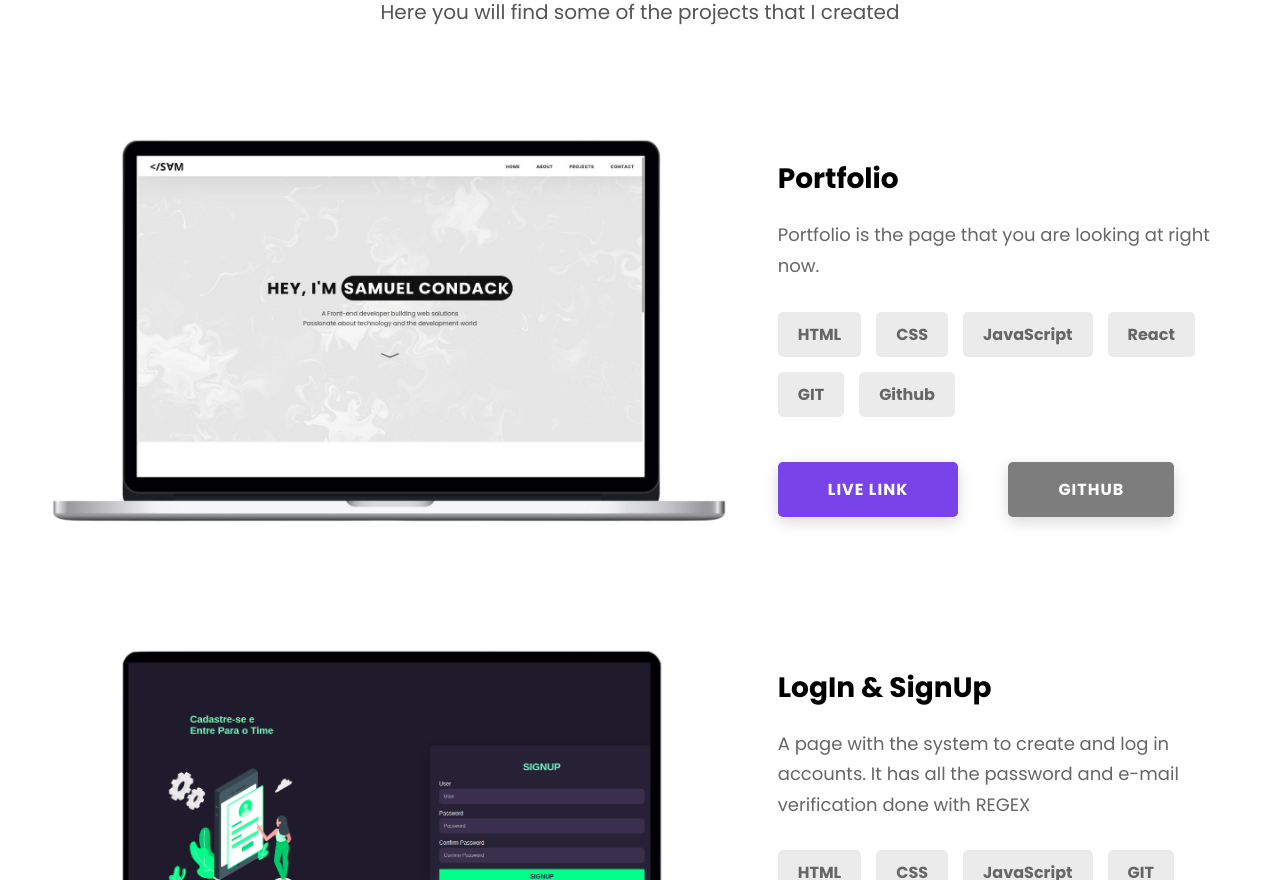
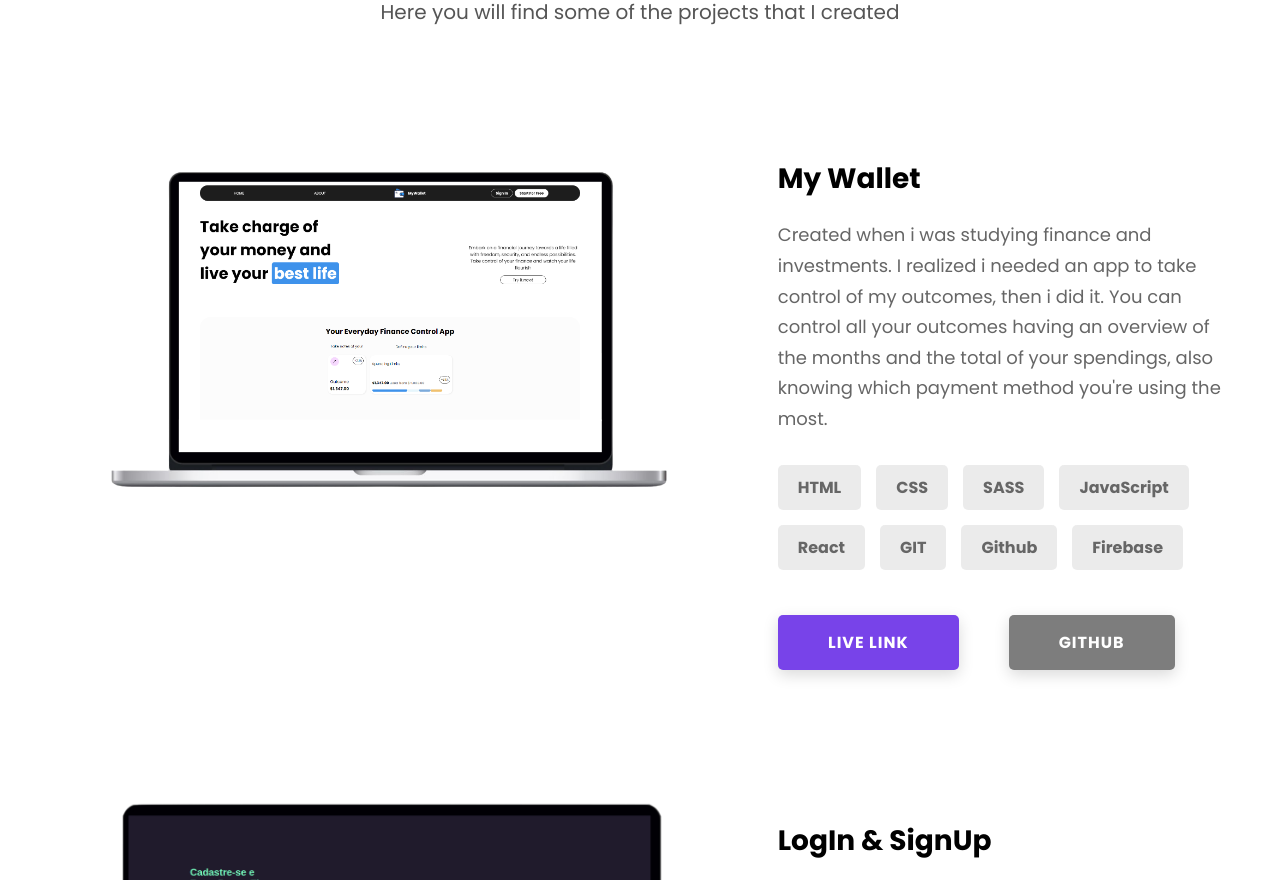
Before and after one commit to SamuelCondack/Portfolio, a React (Vite) app: page / in a window 1280 px wide. Shown: the part 1920-2800 px from the top of the page. Built offline with nearby package versions, Linux system fonts and the light colour scheme.

Commit message:
feat: add project number 3

```diff
--- a/package.json
+++ b/package.json
@@ -10,6 +10,7 @@
     "preview": "vite preview"
   },
   "dependencies": {
+    "aos": "^2.3.4",
     "react": "^18.2.0",
     "react-dom": "^18.2.0"
   },
--- a/src/Pages/About/About.jsx
+++ b/src/Pages/About/About.jsx
@@ -1,36 +1,101 @@
-import styles from "./About.module.css"
+import styles from "./About.module.css";
+import AOS from "aos";
+import "aos/dist/aos.css";
+
+AOS.init();
 
 export default function About() {
   return (
     <div id="about" className={styles.aboutContainer}>
-            <div className={styles.main}>
+      <div
+        className={styles.main}
+        data-aos="fade-up"
+        data-aos-easing="ease"
+        data-aos-duration="1600"
+      >
         <h2 className={styles.aboutTitle}>About me</h2>
-                <p className={styles.aboutSubtitle}>Here you can see more information about me and my current programming skills</p>
+        <p className={styles.aboutSubtitle}>
+          Here you can see more information about me and my current programming
+          skills
+        </p>
         <div className={styles.aboutContent}>
           <div className={styles.aboutContentContainer}>
             <h3 className={styles.aboutContentTitle}>A Little About Me</h3>
             <div className={styles.aboutContentTexts}>
-                            <p className={styles.aboutContentParagraphs}>I'm a <strong>Frontend Developer</strong> and a <strong>Software Engineering Student</strong>.I build Web Applications focused in extract and implement the best ideas. You can check some of my Projects in the next section.
+              <p className={styles.aboutContentParagraphs}>
+                I'm a <strong>Frontend Developer</strong> and a{" "}
+                <strong>Software Engineering Student</strong>.I build Web
+                Applications focused in extract and implement the best ideas.
+                You can check some of my Projects in the next section.
               </p>
-                            <p className={styles.aboutContentParagraphs}>I am also in <a className={styles.aboutContentLinks} href="https://github.com/SamuelCondack" target="_blank"><strong>Github</strong></a> and <a className={styles.aboutContentLinks} href="https://www.linkedin.com/in/samuelcondack/" target="_blank"><strong>LinkedIn</strong></a>. You may contact me there.</p>
-                            <p className={styles.aboutContentParagraphs}>I'm open to <strong>Job</strong> opportunities where i can contribute, learn and grow. If you have a good opportunity that matches my skills then don't hesitate to <strong>contact</strong> me </p>
+              <p className={styles.aboutContentParagraphs}>
+                I am also in{" "}
+                <a
+                  className={styles.aboutContentLinks}
+                  href="https://github.com/SamuelCondack"
+                  target="_blank"
+                >
+                  <strong>Github</strong>
+                </a>{" "}
+                and{" "}
+                <a
+                  className={styles.aboutContentLinks}
+                  href="https://www.linkedin.com/in/samuelcondack/"
+                  target="_blank"
+                >
+                  <strong>LinkedIn</strong>
+                </a>
+                . You may contact me there.
+              </p>
+              <p className={styles.aboutContentParagraphs}>
+                I'm open to <strong>Job</strong> opportunities where i can
+                contribute, learn and grow. If you have a good opportunity that
+                matches my skills then don't hesitate to{" "}
+                <strong>contact</strong> me{" "}
+              </p>
             </div>
           </div>
           <div className={styles.aboutContentSkills}>
             <h3 className={styles.aboutContentTitle}>My Skills</h3>
             <div className={styles.skills}>
-                                <div className={styles.skill}>HTML</div>
-                                <div className={styles.skill}>CSS</div>
-                                <div className={styles.skill}>JavaScript</div>
-                                <div className={styles.skill}>React</div>
-                                <div className={styles.skill}>SASS</div>
-                                <div className={styles.skill}>GIT</div>
-                                <div className={styles.skill}>Github</div>
-                                <div className={styles.skill}>Terminal</div>
+              <div
+                className={styles.skill}
+                data-aos="zoom-out-up"
+                data-aos-easing="ease"
+                data-aos-duration="1600"
+              >
+                HTML
+              </div>
+              <div
+                className={styles.skill}
+                data-aos="zoom-out-up"
+                data-aos-easing="ease"
+                data-aos-duration="1700"
+              >
+                CSS
+              </div>
+              <div className={styles.skill} data-aos="zoom-out-up"
+        data-aos-easing="ease"
+        data-aos-duration="1800">JavaScript</div>
+              <div className={styles.skill} data-aos="zoom-out-up"
+        data-aos-easing="ease"
+        data-aos-duration="1900">React</div>
+              <div className={styles.skill} data-aos="zoom-out-up"
+        data-aos-easing="ease"
+        data-aos-duration="2000">SASS</div>
+              <div className={styles.skill} data-aos="zoom-out-up"
+        data-aos-easing="ease"
+        data-aos-duration="2100">GIT</div>
+              <div className={styles.skill} data-aos="zoom-out-up"
+        data-aos-easing="ease"
+        data-aos-duration="2200">Github</div>
+              <div className={styles.skill} data-aos="zoom-out-up"
+        data-aos-easing="ease"
+        data-aos-duration="2300">Terminal</div>
             </div>
           </div>
         </div>
       </div>
     </div>
-    )
+  );
 }
--- a/src/Pages/About/About.module.css
+++ b/src/Pages/About/About.module.css
@@ -78,6 +78,12 @@
     border-radius: 5px;
     font-weight: 600;
     color: #666;
+    transition: .4s;
+}
+.skill:hover{
+    transform: scale(1.05);
+    color: #7843e9;
+    background-color: #f7f7f7;
 }
 
 @media only screen and (max-width: 56.25em){
--- a/src/Pages/Projects/Projects.jsx
+++ b/src/Pages/Projects/Projects.jsx
@@ -1,23 +1,123 @@
-import styles from './Projects.module.css'
-import Project1 from '../../Images/Project1.png'
-import Project2 from '../../Images/Project2.png'
+import styles from "./Projects.module.css";
+import Project1 from "../../Images/Project1.png";
+import Project2 from "../../Images/Project2.png";
+import Project3 from "../../Images/Project3.png";
+import AOS from "aos";
+import "aos/dist/aos.css";
 
-export default function Projects(){
-    return(
-        <section id='projects' className={styles.projects}>
+AOS.init();
+
+export default function Projects() {
+  return (
+    <section id="projects" className={styles.projects}>
       <div className={styles.main}>
         <h2 className={styles.heading}>
           <span className={styles.headingTitle}>Projects</span>
-                    <span className={styles.headingDescription}>Here you will find some of the projects that I created</span>
+          <span className={styles.headingDescription}>
+            Here you will find some of the projects that I created
+          </span>
         </h2>
         <div className={styles.projectsContent}>
           <div className={styles.projectsRow}>
             <div className={styles.rowImgContainer}>
-                            <img className={styles.projectsRowImg} src={Project1} alt="Project image" loading='lazy'/>
+              <img
+                className={styles.projectsRowImg}
+                src={Project3}
+                alt="Project image"
+                loading="lazy"
+              />
+            </div>
+            <div className={styles.projectsRowContent}>
+              <h3 className={styles.projectsRowContentTitle}>My Wallet</h3>
+              <p className={styles.projectsRowContentDescription}>
+                Created when i was studying finance and investments. I realized i needed an app to take control of my outcomes, then i did it. You can control all your outcomes having an overview of the months and the total of your spendings, also knowing which payment method you're using the most.
+              </p>
+              <div className={styles.skills}>
+                <div className={styles.skill}>HTML</div>
+                <div className={styles.skill}>CSS</div>
+                <div className={styles.skill}>SASS</div>
+                <div className={styles.skill}>JavaScript</div>
+                <div className={styles.skill}>React</div>
+                <div className={styles.skill}>GIT</div>
+                <div className={styles.skill}>Github</div>
+                <div className={styles.skill}>Firebase</div>
+              </div>
+              <div className={styles.buttons} data-aos="flip-up"
+        data-aos-easing="ease"
+        data-aos-duration="1600">
+                <a
+                  className={styles.projectsButton}
+                  href="https://itsmywallet.netlify.app/"
+                  target="_blank"
+                >
+                  Live Link
+                </a>
+                <a
+                  className={styles.gitHubButton}
+                  href="https://github.com/SamuelCondack/My-Wallet"
+                  target="_blank"
+                >
+                  GitHub
+                </a>
+              </div>
+            </div>
+          </div>
+          <div className={styles.projectsRow}>
+            <div className={styles.rowImgContainer}>
+              <img
+                className={styles.projectsRowImg}
+                src={Project2}
+                alt="Project image"
+                loading="lazy"
+              />
+            </div>
+            <div className={styles.projectsRowContent}>
+              <h3 className={styles.projectsRowContentTitle}>LogIn & SignUp</h3>
+              <p className={styles.projectsRowContentDescription}>
+                A page with the system to create and log in accounts. It has all
+                the password and e-mail verification done with REGEX
+              </p>
+              <div className={styles.skills}>
+                <div className={styles.skill}>HTML</div>
+                <div className={styles.skill}>CSS</div>
+                <div className={styles.skill}>JavaScript</div>
+                <div className={styles.skill}>GIT</div>
+                <div className={styles.skill}>Github</div>
+              </div>
+              <div className={styles.buttons} data-aos="flip-up"
+        data-aos-easing="ease"
+        data-aos-duration="1600">
+                <a
+                  className={styles.projectsButton}
+                  href="https://sam-login-signup.netlify.app/"
+                  target="_blank"
+                >
+                  Live Link
+                </a>
+                <a
+                  className={styles.gitHubButton}
+                  href="https://github.com/SamuelCondack/Login-Signup"
+                  target="_blank"
+                >
+                  GitHub
+                </a>
+              </div>
+            </div>
+          </div>
+          <div className={styles.projectsRow}>
+            <div className={styles.rowImgContainer}>
+              <img
+                className={styles.projectsRowImg}
+                src={Project1}
+                alt="Project image"
+                loading="lazy"
+              />
             </div>
             <div className={styles.projectsRowContent}>
               <h3 className={styles.projectsRowContentTitle}>Portfolio</h3>
-                            <p className={styles.projectsRowContentDescription}>Portfolio is the page that you are looking at right now.</p>
+              <p className={styles.projectsRowContentDescription}>
+                Portfolio is the page that you are looking at right now.
+              </p>
               <div className={styles.skills}>
                 <div className={styles.skill}>HTML</div>
                 <div className={styles.skill}>CSS</div>
@@ -26,34 +126,28 @@ export default function Projects(){
                 <div className={styles.skill}>GIT</div>
                 <div className={styles.skill}>Github</div>
               </div>
-                            <div className={styles.buttons}>
-                                <a className={styles.projectsButton} href="https://samuelcondack.netlify.app/" target='_blank'>Live Link</a>
-                                <a className={styles.gitHubButton} href="https://github.com/SamuelCondack/Portfolio" target='_blank'>GitHub</a>
-                            </div>
-                        </div>
-                    </div>
-                    <div className={styles.projectsRow}>
-                        <div className={styles.rowImgContainer}>
-                            <img className={styles.projectsRowImg} src={Project2} alt="Project image" loading='lazy'/>
-                        </div>
-                        <div className={styles.projectsRowContent}>
-                            <h3 className={styles.projectsRowContentTitle}>LogIn & SignUp</h3>
-                            <p className={styles.projectsRowContentDescription}>A page with the system to create and log in accounts. It has all the password and e-mail verification done with REGEX</p>
-                            <div className={styles.skills}>
-                                <div className={styles.skill}>HTML</div>
-                                <div className={styles.skill}>CSS</div>
-                                <div className={styles.skill}>JavaScript</div>
-                                <div className={styles.skill}>GIT</div>
-                                <div className={styles.skill}>Github</div>
-                            </div>
-                            <div className={styles.buttons}>
-                                <a className={styles.projectsButton} href="https://sam-login-signup.netlify.app/" target='_blank'>Live Link</a>
-                                <a className={styles.gitHubButton} href="https://github.com/SamuelCondack/Login-Signup" target='_blank'>GitHub</a>
+              <div className={styles.buttons} data-aos="flip-up"
+        data-aos-easing="ease"
+        data-aos-duration="1600">
+                <a
+                  className={styles.projectsButton}
+                  href="https://samuelcondack.netlify.app/"
+                  target="_blank"
+                >
+                  Live Link
+                </a>
+                <a
+                  className={styles.gitHubButton}
+                  href="https://github.com/SamuelCondack/Portfolio"
+                  target="_blank"
+                >
+                  GitHub
+                </a>
               </div>
             </div>
           </div>
         </div>
       </div>
     </section>
-    )
+  );
 }
--- a/src/Pages/Projects/Projects.module.css
+++ b/src/Pages/Projects/Projects.module.css
@@ -90,6 +90,12 @@
     border-radius: 5px;
     font-weight: 600;
     color: #666;
+    transition: .4s;
+}
+.skill:hover{
+    transform: scale(1.05);
+    color: #7843e9;
+    background-color: #f7f7f7;
 }
 .buttons{
     display: flex;
```
Also changed, not shown: src/App.jsx (+44 -23 lines), src/Images/Project3.png (added), 1 other file (tests, documents, lock files or other folders). Lines whose indentation alone changed are shown as unchanged.
